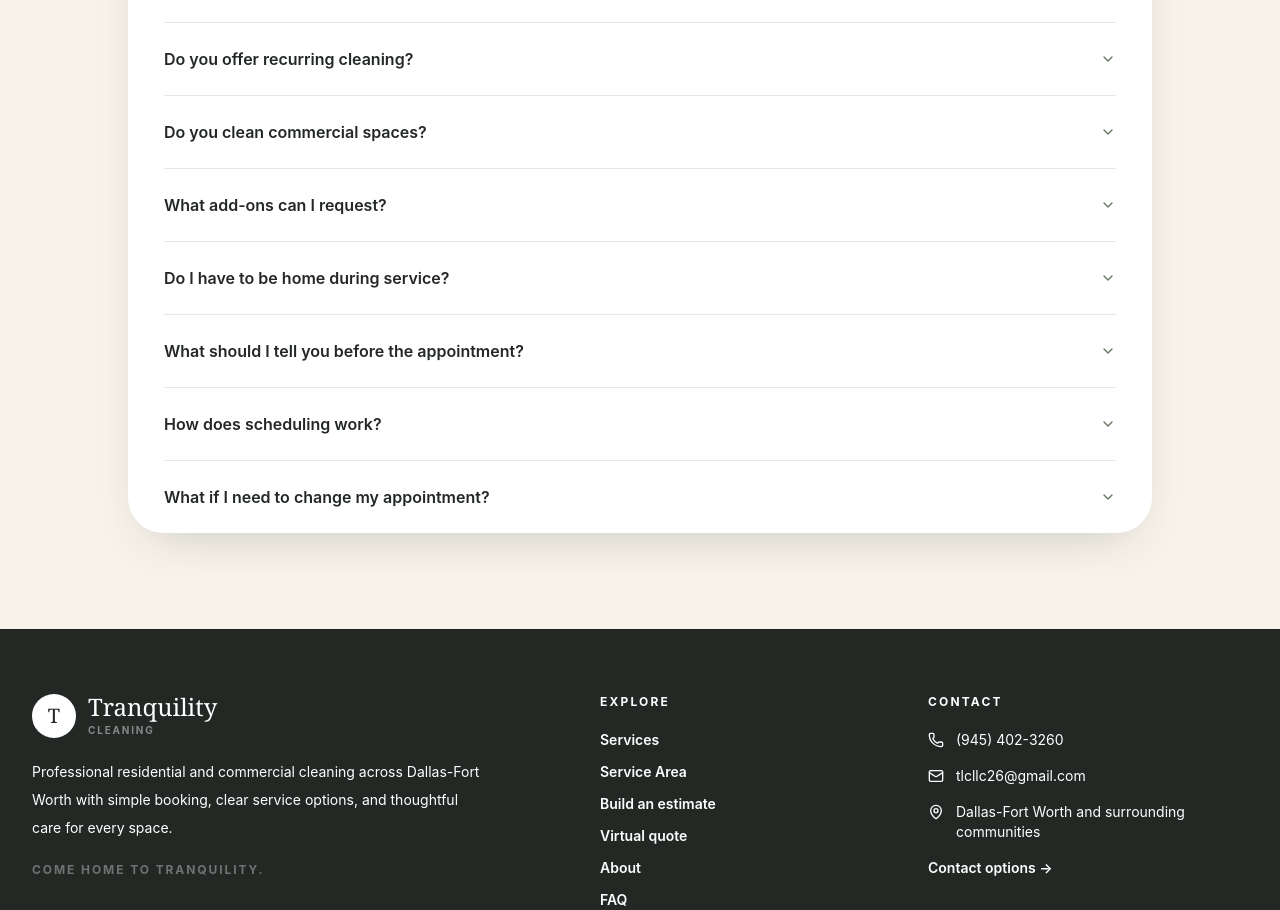
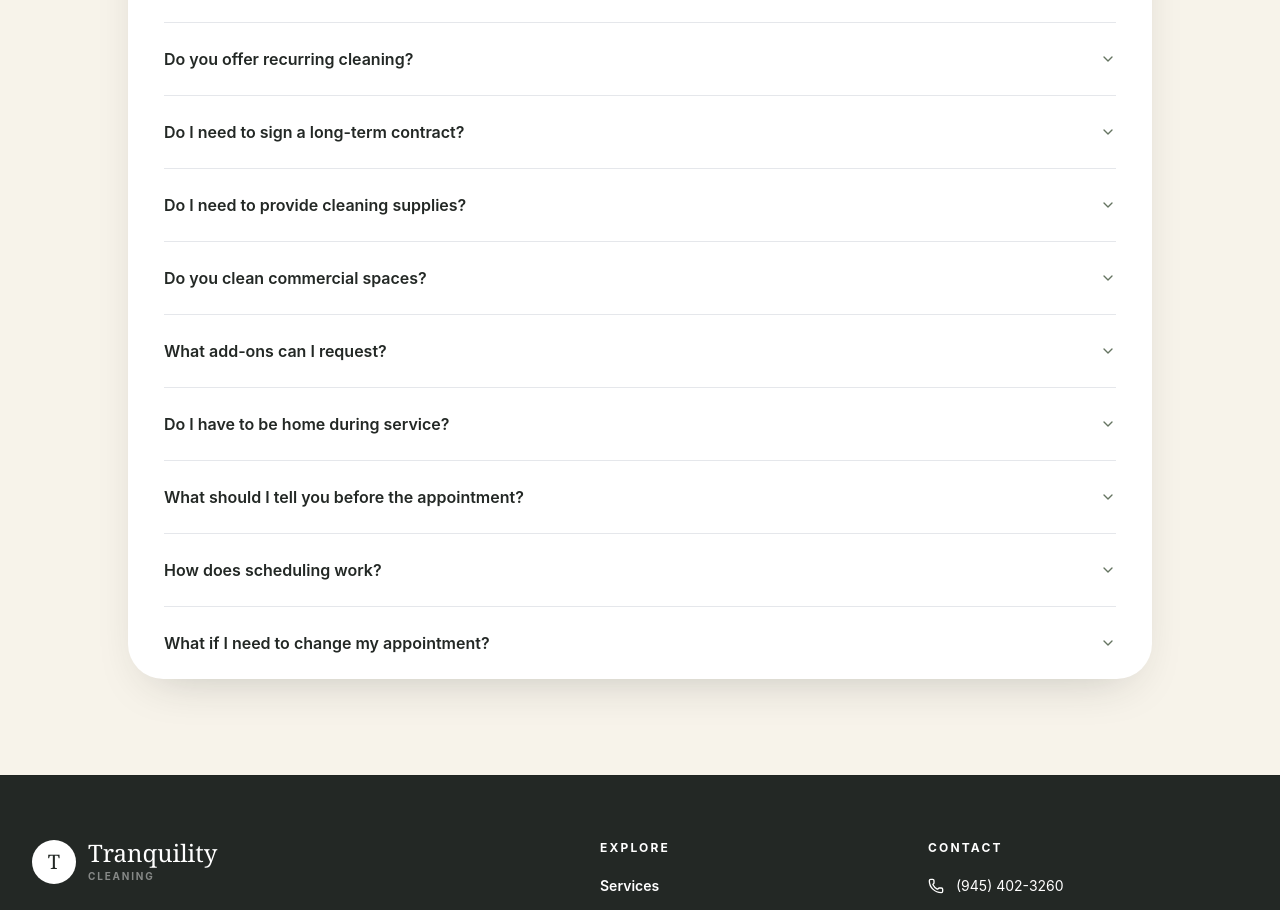
Before and after one commit to EXPRESS-AUDIO-POWER-COMPANY/tranquility-platform, a React (Vite) app: page /faq in a window 1280 px wide. Shown: the part 820-1730 px from the top of the page. Built offline with nearby package versions, Linux system fonts and the light colour scheme; no server answers.

Commit message:
feat: complete FAQ with contracts and supply expectations

```diff
--- a/src/pages/Faq.tsx
+++ b/src/pages/Faq.tsx
@@ -1,54 +1,20 @@
 import { ChevronDown } from 'lucide-react'
 
 const faqs = [
-  [
-    'How does residential pricing work?',
-    'Residential pricing begins with the size and layout of the home, then adjusts for the selected service, frequency, rooms, pets, and optional add-ons. Larger or unusually detailed jobs may move to a custom quote.',
-  ],
-  [
-    'What is the difference between standard and deep cleaning?',
-    'Standard cleaning is the recurring or routine maintenance path. Deep cleaning is designed for spaces that need more time and detail beyond normal maintenance, especially kitchens, bathrooms, fixtures, buildup, and commonly missed surfaces.',
-  ],
-  [
-    'Can pets stay home during the cleaning?',
-    'Yes, as long as they do not interfere with safe service completion. Animals that may become aggressive, highly anxious, or disruptive should be secured before the cleaning team arrives.',
-  ],
-  [
-    'Can the final service price change?',
-    'A residential estimate is based on the details provided. If the actual property condition or requested scope is materially different, Tranquility can review the job before confirming the final service scope and price.',
-  ],
-  [
-    'What is a virtual consultation?',
-    'A virtual consultation is the custom-quote path for customers who want a closer review. You can describe the space and prepare interior property photos so the scope can be evaluated more accurately.',
-  ],
-  [
-    'Do you offer recurring cleaning?',
-    'Yes. The residential experience supports one-time, weekly, biweekly, and monthly service options.',
-  ],
-  [
-    'Do you clean commercial spaces?',
-    'Yes. Commercial cleaning is handled through a custom quote because property size, traffic, access, frequency, and service scope vary from business to business.',
-  ],
-  [
-    'What add-ons can I request?',
-    'Available add-ons include laundry, inside oven, inside refrigerator, dishwasher detail, spot or stain treatment, spot carpet cleaning, range hood or vent detail, and excess pet hair. Some specialty items may require review.',
-  ],
-  [
-    'Do I have to be home during service?',
-    'Not necessarily. Customers can provide lawful access instructions and property notes before service. Access details should be accurate and should never require a cleaning professional to enter an unsafe or unauthorized area.',
-  ],
-  [
-    'What should I tell you before the appointment?',
-    'Share anything that affects access, time, safety, or scope: pets, gate or entry details, rooms that should not be entered, specialty surfaces, stains, unusual buildup, parking limitations, or other conditions the team should know about.',
-  ],
-  [
-    'How does scheduling work?',
-    'Customers choose a preferred date and arrival window. The request is not a guaranteed appointment until Tranquility confirms service availability for the address, scope, and expected duration.',
-  ],
-  [
-    'What if I need to change my appointment?',
-    'Contact Tranquility as early as possible when a date or access plan changes. Any final rescheduling or cancellation terms that apply to a confirmed reservation will be shown as part of the production booking process.',
-  ],
+  ['How does residential pricing work?', 'Residential pricing begins with the size and layout of the home, then adjusts for the selected service, frequency, rooms, pets, and optional add-ons. Larger or unusually detailed jobs may move to a custom quote.'],
+  ['What is the difference between standard and deep cleaning?', 'Standard cleaning is the recurring or routine maintenance path. Deep cleaning is designed for spaces that need more time and detail beyond normal maintenance, especially kitchens, bathrooms, fixtures, buildup, and commonly missed surfaces.'],
+  ['Can pets stay home during the cleaning?', 'Yes, as long as they do not interfere with safe service completion. Animals that may become aggressive, highly anxious, or disruptive should be secured before the cleaning team arrives.'],
+  ['Can the final service price change?', 'A residential estimate is based on the details provided. If the actual property condition or requested scope is materially different, Tranquility can review the job before confirming the final service scope and price.'],
+  ['What is a virtual consultation?', 'A virtual consultation is the custom-quote path for customers who want a closer review. You can describe the space and select interior property photos so the scope can be evaluated more accurately.'],
+  ['Do you offer recurring cleaning?', 'Yes. The residential experience supports one-time, weekly, biweekly, and monthly service options.'],
+  ['Do I need to sign a long-term contract?', 'Tranquility offers one-time and recurring service options without requiring customers to choose a long-term service plan just to request cleaning. Any terms that apply to a confirmed recurring schedule should be reviewed when the service is finalized.'],
+  ['Do I need to provide cleaning supplies?', 'Tranquility is designed to arrive prepared for the agreed cleaning scope. If you want specific products used, have specialty surfaces, or prefer a particular product type, share that information before service so the request can be reviewed.'],
+  ['Do you clean commercial spaces?', 'Yes. Commercial cleaning is handled through a custom quote because property size, traffic, access, frequency, and service scope vary from business to business.'],
+  ['What add-ons can I request?', 'Available add-ons include laundry, inside oven, inside refrigerator, dishwasher detail, spot or stain treatment, spot carpet cleaning, range hood or vent detail, and excess pet hair. Some specialty items may require review.'],
+  ['Do I have to be home during service?', 'Not necessarily. Customers can provide lawful access instructions and property notes before service. Access details should be accurate and should never require a cleaning professional to enter an unsafe or unauthorized area.'],
+  ['What should I tell you before the appointment?', 'Share anything that affects access, time, safety, or scope: pets, gate or entry details, rooms that should not be entered, specialty surfaces, stains, unusual buildup, parking limitations, or other conditions the team should know about.'],
+  ['How does scheduling work?', 'Customers choose a preferred date and arrival window. The request is not a guaranteed appointment until Tranquility confirms service availability for the address, scope, and expected duration.'],
+  ['What if I need to change my appointment?', 'Contact Tranquility as early as possible when a date or access plan changes. Any final rescheduling or cancellation terms that apply to a confirmed reservation will be reviewed with the booking.'],
 ]
 
 export function Faq() {
```
